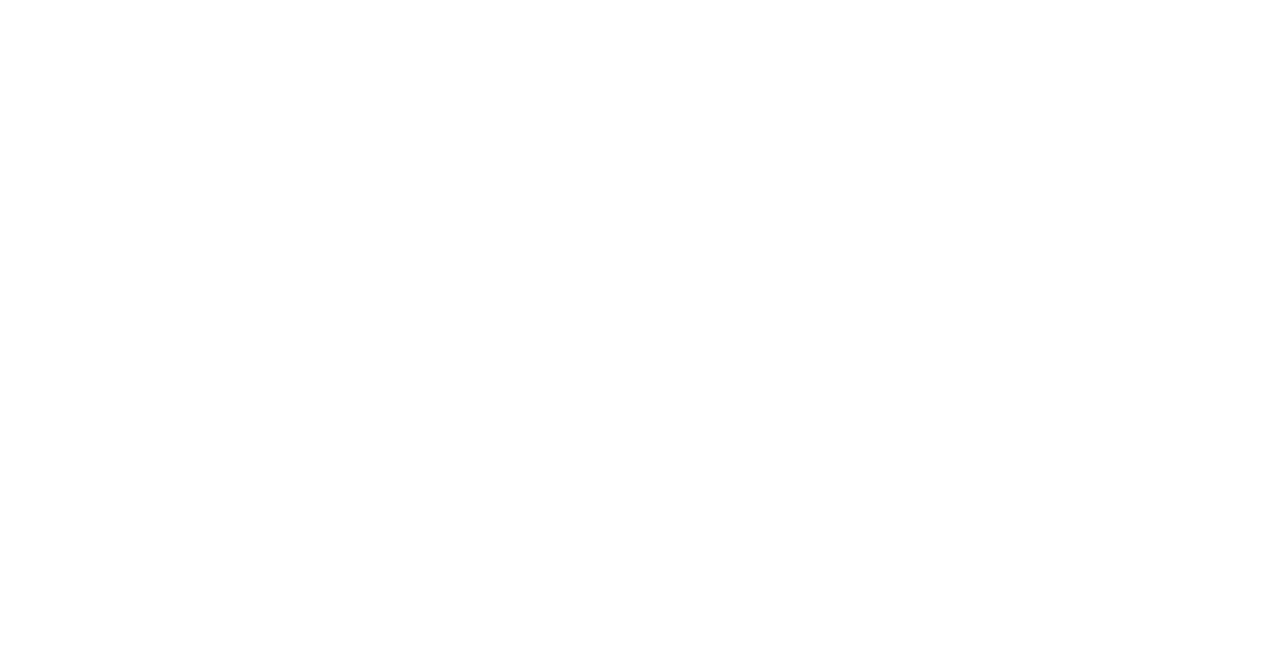
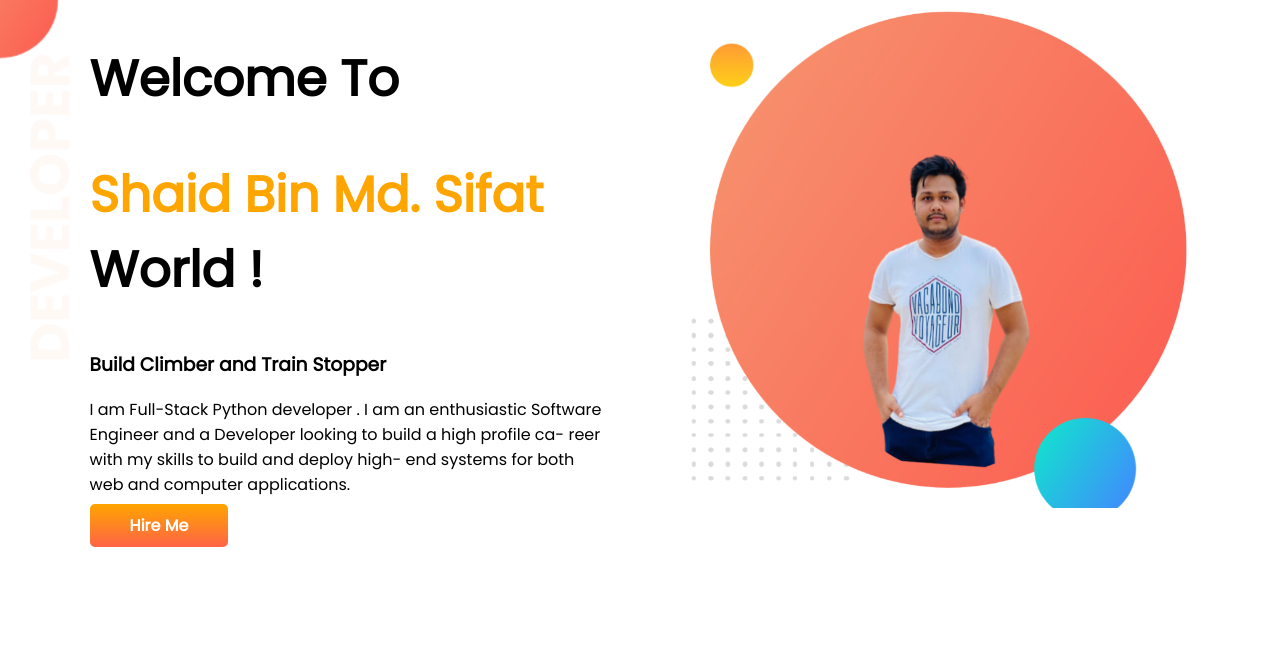
Before and after one commit to shaidsifat/Developer-Portfolio, a plain HTML site: page index.html in a window 1280 px wide. Drawn offline with Linux system fonts and the light colour scheme.

Commit message:
top banner added

```diff
--- a/index.html
+++ b/index.html
@@ -1,15 +1,37 @@
 <!DOCTYPE html>
 <html lang="en">
+
 <head>
     <meta charset="UTF-8">
     <meta name="viewport" content="width=device-width, initial-scale=1.0">
     <title>Sifat Portfolio </title>
+    <link rel="preconnect" href="https://fonts.googleapis.com">
+    <link rel="preconnect" href="https://fonts.gstatic.com" crossorigin>
+    <link href="https://fonts.googleapis.com/css2?family=Poppins&display=swap" rel="stylesheet">
+
+    <link rel="stylesheet" href="style.css">
 </head>
+
 <body>
+    <section class="top-banner">
+        <div class="half-width">
+            <h1>Welcome To</h1>
+            <h1><span class="orange-color">Shaid Bin Md. Sifat</span><br> World !</br></h1>
+            <h3>Build Climber and Train Stopper </h3>
+            <p>I am Full-Stack Python developer . I am an enthusiastic Software Engineer and a
+                Developer looking to build a high profile ca-
+                reer with my skills to build and deploy high-
+                end systems for both web and computer
+                applications.</p>
+            <a class="link-button" target="_blank" href="https://www.linkedin.com/in/shaidsifat/">Hire Me</a>
 
+        </div>
 
+        <div class="half-width">
+            <img src="images/sifat background.png" alt="">
 
+        </div>
+    </section>
+</body>
 
-
-</body>
 </html>
--- a/style.css
+++ b/style.css
@@ -0,0 +1,46 @@
+
+
+body {
+
+    font-family: 'Poppins', sans-serif;
+    margin: 0;
+}
+h2{
+    font-size: 80px;
+}
+h1{
+    font-size: 50px;
+
+}
+
+h1 span{
+    color: orange;
+}
+section{
+    display: flex;
+    height: 500px;
+    padding-bottom: 150px;
+}
+.half-width{
+    width:40%;
+    float: left;
+    margin-left: 5%;
+    padding-left: 2%;
+}
+.half-width img{
+    width: 100%;
+}
+.link-button{
+
+    text-decoration: none;
+    background-image: linear-gradient(orange,tomato);
+    color: white;
+    font-weight: 700;
+    padding: 10px 40px;
+    border-radius: 5px;
+}
+
+.top-banner{
+    background-image: url("images/top-banner.png");
+    background-repeat: no-repeat;
+}
```
Also changed, not shown: images/dream-bg.png (added), images/exp-bg.png (added), images/jhankar.png (added), images/jhankar2.png (added), images/my-bg.png (added), images/my-bg2.png (added), images/sifat background.png (added), images/top-banner.png (added), showoff/sifat picture.jpg (added), showoff/sifat_picture-removebg-preview.png (added).
